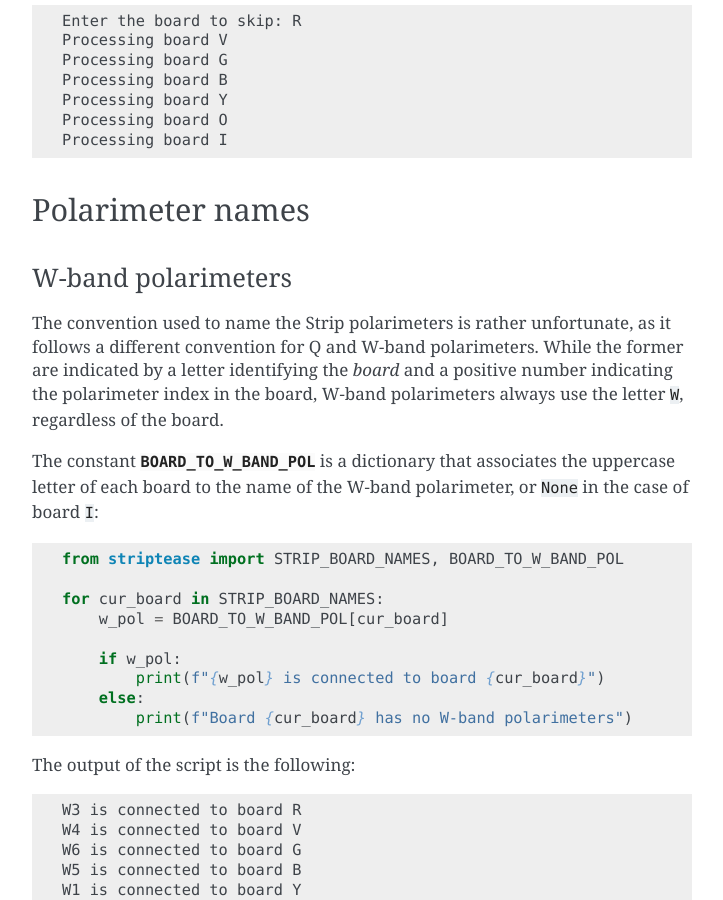
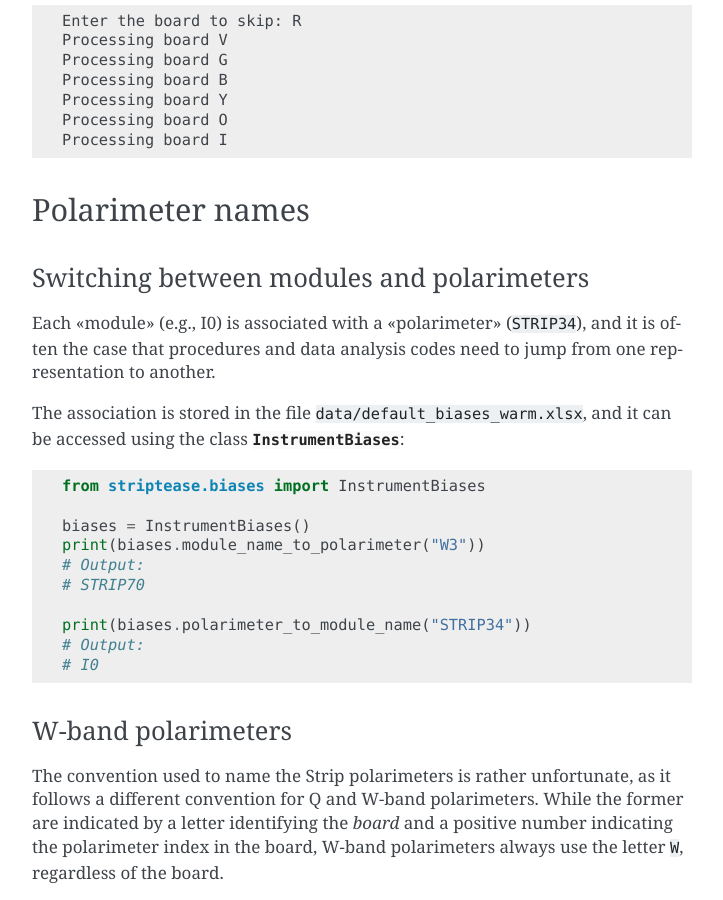
Before and after one commit to lspestrip/striptease, a Sphinx documentation site: the page built from docs/polarimeters.rst, in a window 1280 px wide and 900 px high, scrolled down 771 px. Shown: the whole window, without its empty margins (388-1111 px from the left). Built offline with Sphinx 7.4.7, drawn with Linux system fonts in a browser that asks for light colours; some of the changed text lies outside the part shown.

Commit message:
Add documentation for methods in InstrumentBiases

```diff
--- a/docs/polarimeters.rst
+++ b/docs/polarimeters.rst
@@ -46,6 +46,29 @@ entered ``R`` at the prompt:
 
 Polarimeter names
 -----------------
+
+Switching between modules and polarimeters
+~~~~~~~~~~~~~~~~~~~~~~~~~~~~~~~~~~~~~~~~~~
+
+Each «module» (e.g., I0) is associated with a «polarimeter»
+(``STRIP34``), and it is often the case that procedures and data
+analysis codes need to jump from one representation to another.
+
+The association is stored in the file
+``data/default_biases_warm.xlsx``, and it can be accessed using the
+class :class:`.InstrumentBiases`::
+
+  from striptease.biases import InstrumentBiases
+
+  biases = InstrumentBiases()
+  print(biases.module_name_to_polarimeter("W3"))
+  # Output:
+  # STRIP70
+
+  print(biases.polarimeter_to_module_name("STRIP34"))
+  # Output:
+  # I0
+
 
 W-band polarimeters
 ~~~~~~~~~~~~~~~~~~~
```
